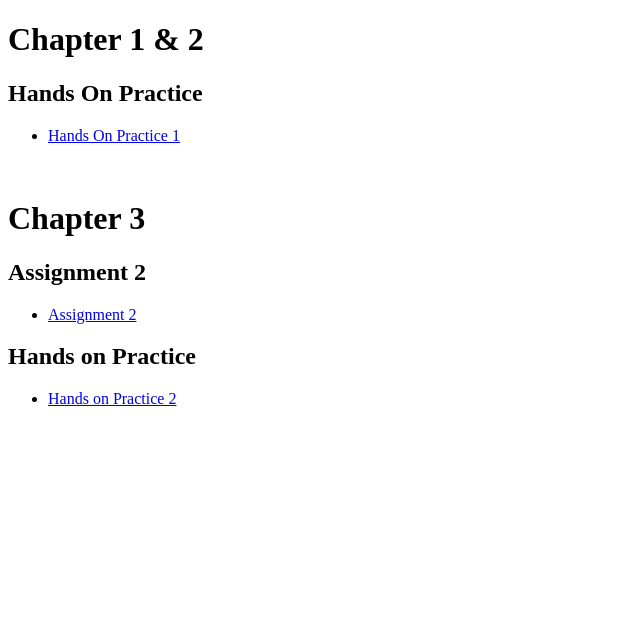
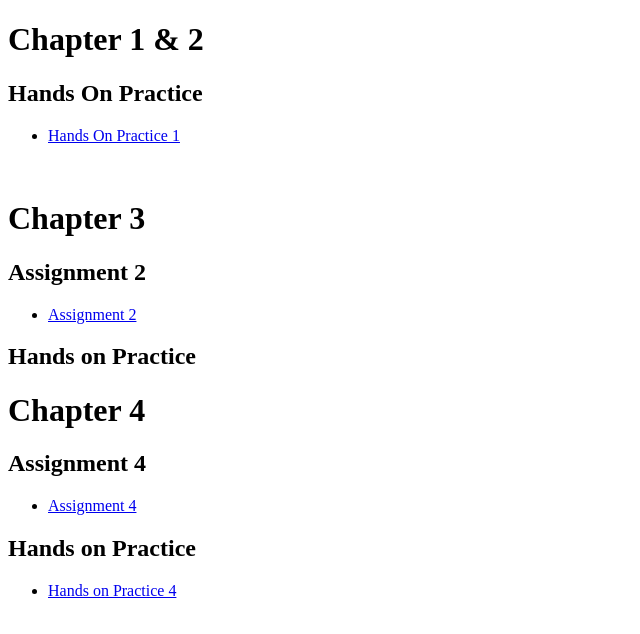
Before and after one commit to hmworstell/First-Repository, a plain HTML site: page index.html in a window 1280 px wide. Shown: the whole page, without its empty margins (0-640 px from the left). Drawn offline with Linux system fonts and the light colour scheme.

Commit message:
Update index.html

```diff
--- a/index.html
+++ b/index.html
@@ -24,8 +24,17 @@
 
      <h2>Hands on Practice</h2>
 
+    <h1>Chapter 4</h1>
+
+    <h2>Assignment 4</h2>
+    <ul>
+        <li><a href="Worstell.html">Assignment 4</a></li>
+    </ul>
+
+     <h2>Hands on Practice</h2>
+
         <ul>
-        <li><a href="hands-on-practice2">Hands on Practice 2</a></li>
+        <li><a href="hands-on-practice2">Hands on Practice 4</a></li>
     </ul>
 
 <br>
```
